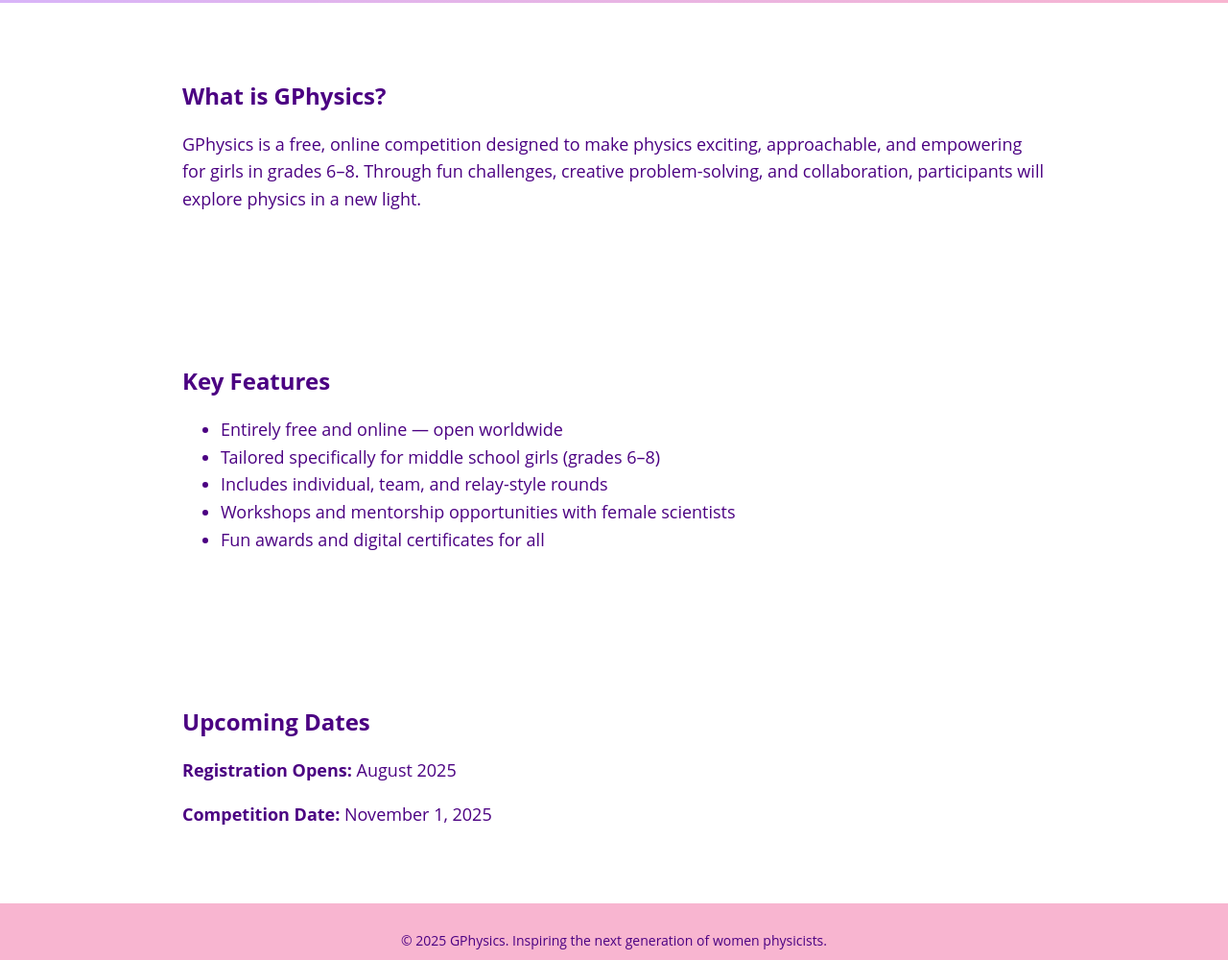
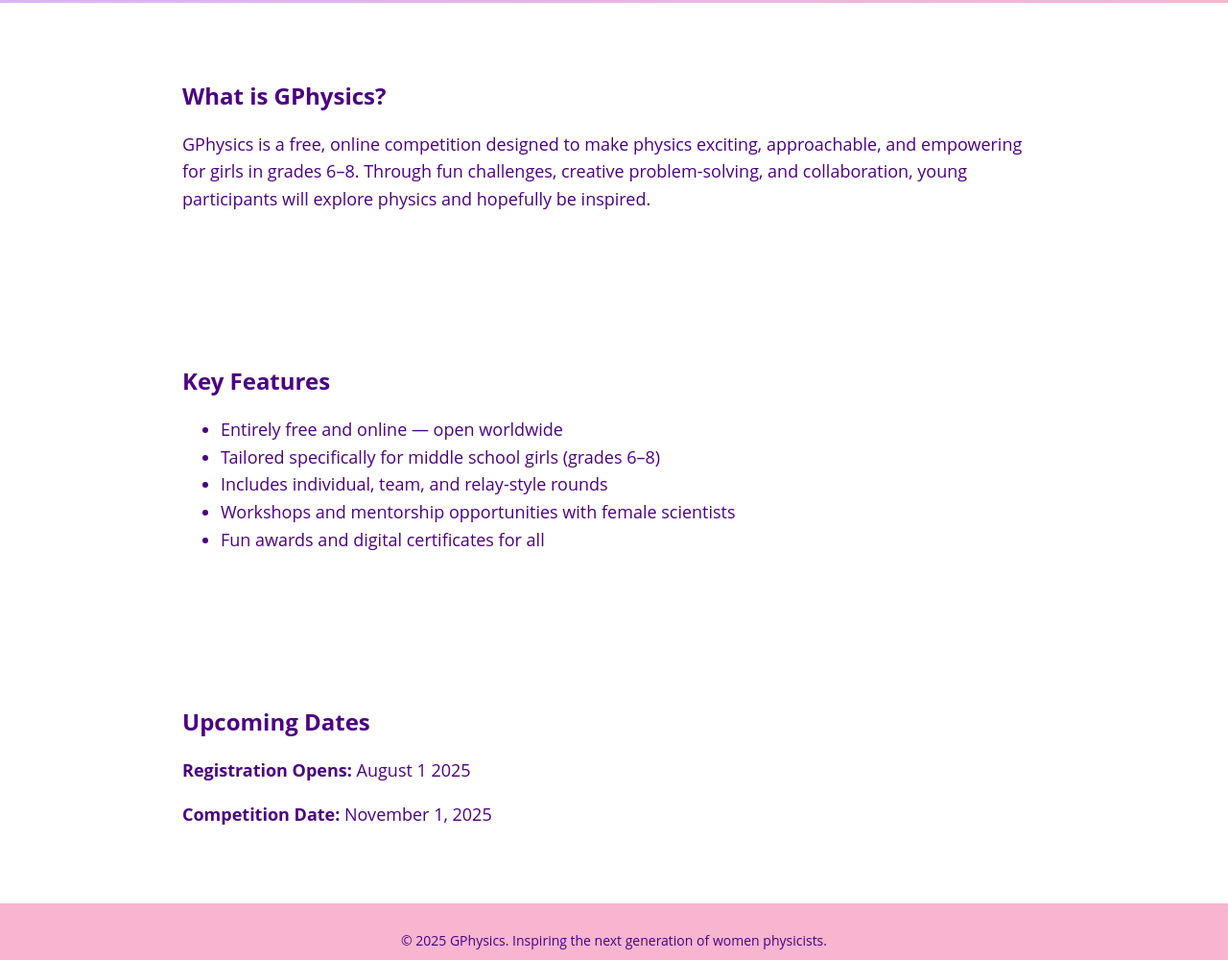
Before and after one commit to Gphysicsofficial/gphysics, a plain HTML site: page index.html in a window 1280 px wide. Shown: the part 539-1539 px from the top of the page at 96% size. Drawn offline with Linux system fonts and the light colour scheme.

Commit message:
Update index.html

```diff
--- a/index.html
+++ b/index.html
@@ -43,7 +43,7 @@
 
 <section class="content">
   <h2>What is GPhysics?</h2>
-  <p>GPhysics is a free, online competition designed to make physics exciting, approachable, and empowering for girls in grades 6–8. Through fun challenges, creative problem-solving, and collaboration, participants will explore physics in a new light.</p>
+  <p>GPhysics is a free, online competition designed to make physics exciting, approachable, and empowering for girls in grades 6–8. Through fun challenges, creative problem-solving, and collaboration, young participants will explore physics and hopefully be inspired.</p>
 </section>
 
 <section class="content">
@@ -59,7 +59,7 @@
 
 <section class="content">
   <h2>Upcoming Dates</h2>
-  <p><strong>Registration Opens:</strong> August 2025</p>
+  <p><strong>Registration Opens:</strong> August 1 2025</p>
   <p><strong>Competition Date:</strong> November 1, 2025</p>
 </section>
 
```
